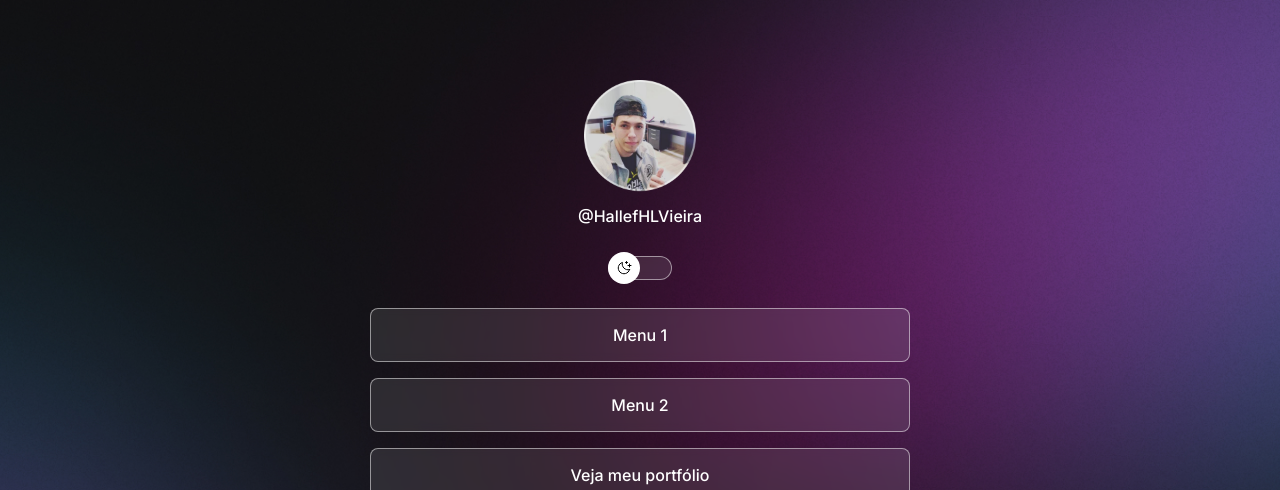
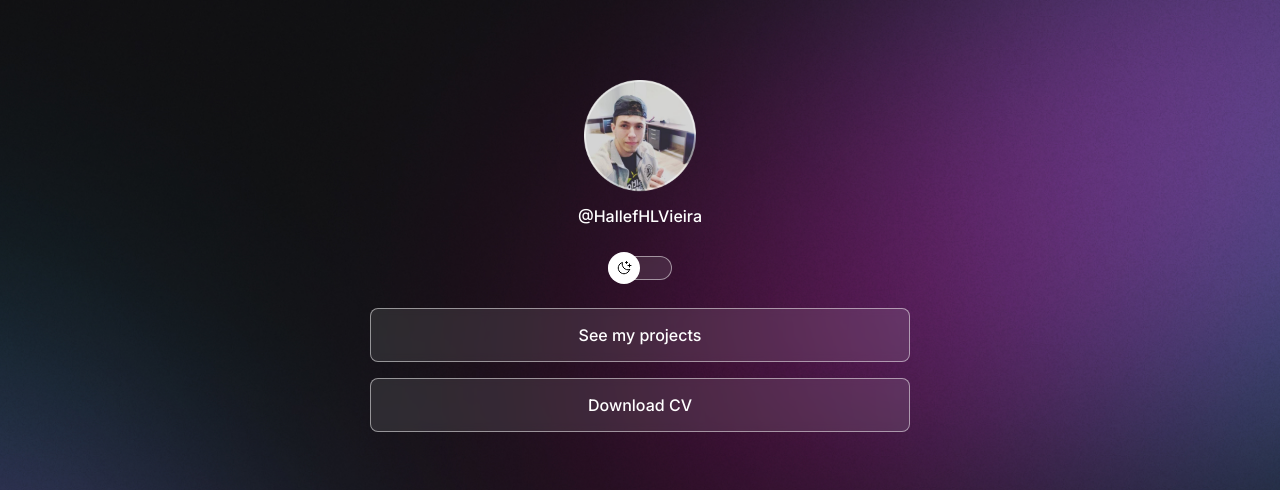
Before and after one commit to HallefHLVieira/my-self-portfolio, a plain HTML site: page index.html in a window 1280 px wide. Shown: the top 490 px of the page. Drawn offline with nearby package versions, Linux system fonts and the light colour scheme.

Commit message:
remove not used menus

```diff
--- a/index.html
+++ b/index.html
@@ -27,20 +27,16 @@
 
       <ul>
         <li>
-          <a href="#">Menu 1</a>
-        </li>
-        <li>
-          <a href="#" target="_blank">Menu 2</a>
-        </li>
-        <li>
           <a
             href="https://github.com/HallefHLVieira?tab=repositories"
             target="_blank"
-            >Veja meu portfólio</a
+            >See my projects</a
           >
         </li>
+
+        <!-- TO DO: Add file icon to download currículo -->
         <li>
-          <a href="#">Menu 4</a>
+          <a href="#">Download CV</a>
         </li>
       </ul>
 
```
